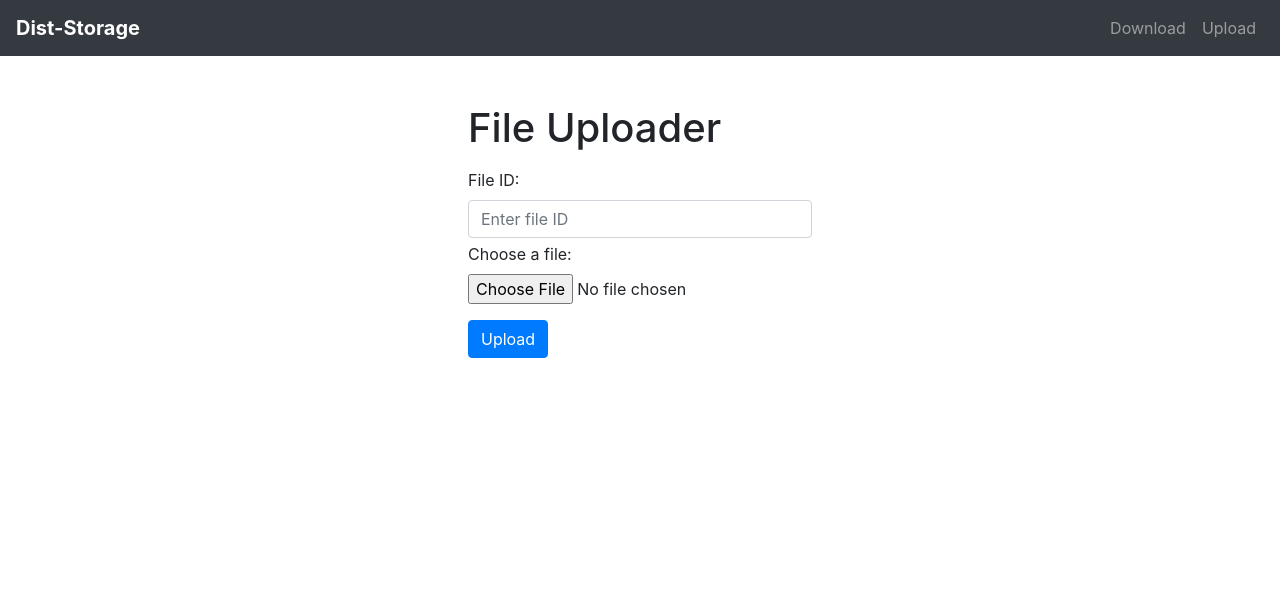
After one commit to Chreploe/prototype-distributed-storage-frontend, a Django app: page /upload in a window 1280 px wide. The commit adds this page. Shown: the top 598 px of the page. Run offline with Django 4.2, Linux system fonts and the light colour scheme; some libraries are stand-ins or nearby versions.

Commit message:
integrate with be

```diff
--- a/fe_dist_storage/urls.py
+++ b/fe_dist_storage/urls.py
@@ -19,5 +19,5 @@ from django.urls import include, path
 
 urlpatterns = [
     path('admin/', admin.site.urls),
-    path('distributed_storage/', include('frontend.urls')),
+    path('', include('frontend.urls')),
 ]
--- /dev/null
+++ b/frontend/endpoints.py
@@ -0,0 +1,6 @@
+BACKENDS = [
+    'http://35.208.118.20:8000',
+    'http://35.209.12.52:8000',
+    'http://35.209.161.25:8000',
+    'http://35.209.29.31:8000'
+]
--- /dev/null
+++ b/frontend/templates/navbar.html
@@ -0,0 +1,17 @@
+<nav class="navbar navbar-expand-lg navbar-dark bg-dark">
+    <a class="navbar-brand" href="/download"><strong>Dist-Storage</strong></a>
+    <button class="navbar-toggler" type="button" data-toggle="collapse" data-target="#navbarNavDropdown"
+        aria-controls="navbarNavDropdown" aria-expanded="false" aria-label="Toggle navigation">
+        <span class="navbar-toggler-icon"></span>
+    </button>
+    <div class="collapse navbar-collapse" id="navbarNavDropdown">
+        <ul class="navbar-nav ml-auto">
+            <li class="nav-item">
+                <a class="nav-link" href="/download">Download</a>
+            </li>
+            <li class="nav-item">
+                <a class="nav-link" href="/upload">Upload</a>
+            </li>
+        </ul>
+    </div>
+</nav>
--- a/frontend/templates/upload.html
+++ b/frontend/templates/upload.html
@@ -6,11 +6,20 @@
     <script src="https://code.jquery.com/jquery-3.6.0.min.js"></script>
 </head>
 <body>
+    {% include 'navbar.html' %}
     <div class="container d-flex align-items-start justify-content-center" style="min-height: 100vh;">
         <div>
             <h1 class="mt-5">File Uploader</h1>
-            <form id="uploadForm" enctype="multipart/form-data" class="mt-3">
-                <div class="form-group">
+            {% if error %}
+                <div class="alert alert-danger mt-3">
+                    {{ error }}
+                </div>
+            {% endif %}
+            <form id="uploadForm" enctype="multipart/form-data" class="mt-3" method="post">
+                {% csrf_token %}
+                <label for="idInput">File ID:</label>
+                <input type="number" name="id" class="form-control" placeholder="Enter file ID">
+                <div class="form-group mt-1">
                     <label for="fileInput">Choose a file:</label>
                     <input type="file" name="file" id="fileInput" class="form-control-file">
                 </div>
@@ -18,32 +27,5 @@
             </form>
         </div>
     </div>
-
-    <script>
-        $(document).ready(function() {
-            $('#uploadForm').submit(function(e) {
-                e.preventDefault();
-
-                var formData = new FormData();
-                formData.append('file', $('#fileInput')[0].files[0]);
-
-                $.ajax({
-                    url: 'http://localhost:8001/storage/file_request',
-                    type: 'POST',
-                    data: formData,
-                    processData: false,
-                    contentType: false,
-                    success: function(response) {
-                        alert('File uploaded successfully!');
-                        location.reload(); // Refresh the page
-                    },
-                    error: function(xhr, status, error) {
-                        alert('An error occurred while uploading the file.');
-                        console.log(error);
-                    }
-                });
-            });
-        });
-    </script>
 </body>
 </html>
--- a/frontend/urls.py
+++ b/frontend/urls.py
@@ -4,4 +4,5 @@ from . import views
 urlpatterns = [
     path('upload', views.upload_view, name='upload'),
     path('download', views.download_view, name='download'),
+    path('download/<str:id>', views.download_file, name='download_file'),
 ]
--- a/frontend/views.py
+++ b/frontend/views.py
@@ -1,8 +1,64 @@
 from django.shortcuts import render
 from django.http import HttpResponse
+from frontend.endpoints import BACKENDS
+import requests
+import random
+import json
+from django.shortcuts import redirect
+import time
+from django.contrib import messages
 
 def upload_view(request):
-    return render(request, 'upload.html')
+    if request.method == 'GET':
+        return render(request, 'upload.html')
+    elif request.method == 'POST':
+        selected_backend = select_backend()
+        print(selected_backend)
+        if selected_backend:
+            uploaded_file = request.FILES['file']
+            file_id = request.POST['id']
+            response = requests.post(selected_backend + f'/storage/upload-file?file_id={file_id}', files={'file': uploaded_file})
+            for i in range(60):
+                time.sleep(1)
+                requests.get(selected_backend + f'/storage/get-file/{file_id}')
+                if response.status_code == 200:
+                    messages.success(request, 'File uploaded successfully')
+                    return redirect('/download')
+            return render(request, 'upload.html', {'error': 'File upload failed'})
+        return HttpResponse('Service Unavailable', status=503)
 
 def download_view(request):
-    return render(request, 'download.html')
+    selected_backend = select_backend()
+    print(selected_backend)
+    if selected_backend:
+        context = {}
+        response = requests.get(selected_backend + '/storage/get-file')
+        if response.status_code == 200:
+            response_data = json.loads(response.text)
+            files = response_data['data']
+            context['files'] = files
+            context['selected_backend'] = selected_backend
+            print(files)
+        return render(request, 'download.html', context)
+    return HttpResponse('Service Unavailable', status=503)
+
+def download_file(request, id):
+    selected_backend = select_backend()
+    print(selected_backend)
+    if selected_backend:
+        return redirect(selected_backend + '/storage/get-file/' + id)
+    return HttpResponse('Service Unavailable', status=503)
+
+def select_backend():
+    backends = BACKENDS[:]
+    while backends:
+        backend_url = random.choice(backends)
+        try:
+            response = requests.options(backend_url + '/storage/get-file')
+            print(response.status_code)
+            if response.status_code == 200:
+                return backend_url
+        except requests.exceptions.RequestException:
+            pass
+        backends.remove(backend_url)
+    return None
```
Also changed, not shown: frontend/templates/download.html (+21 -35 lines), requirements.txt (added, +10 -0 lines), 1 other file.
